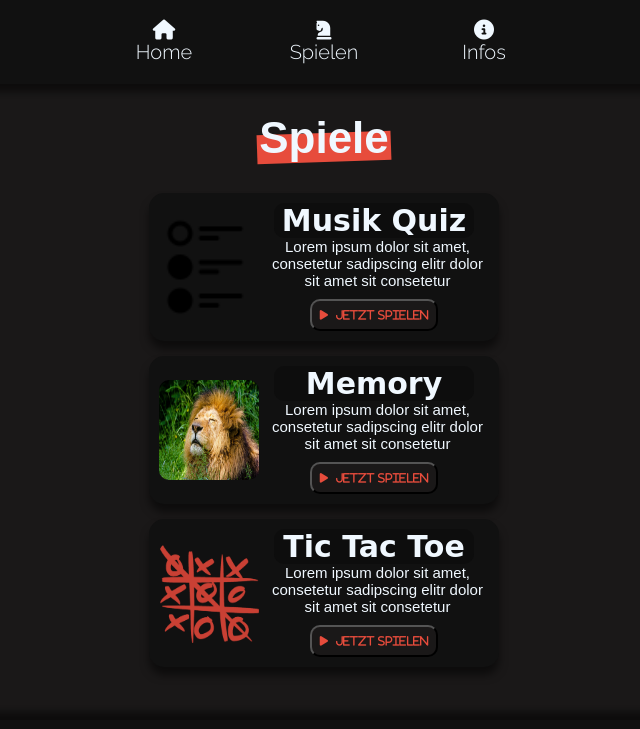
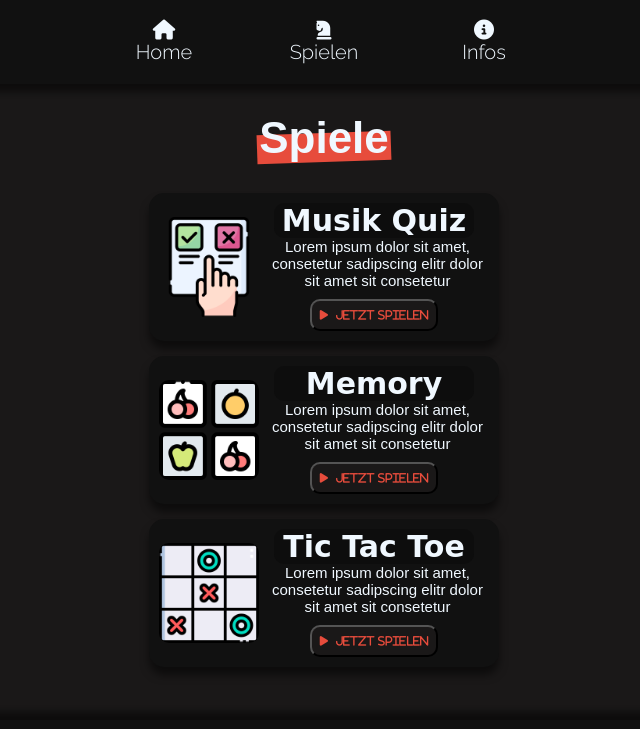
Before and after one commit to mbplabst/PsemGames, a plain HTML site: page games.html in a window 1280 px wide. Shown: the top 729 px of the page, without its empty margins (316-956 px from the left). Drawn offline with Linux system fonts and the light colour scheme; a web font is replaced by a local one.

Commit message:
image update

```diff
--- a/games.html
+++ b/games.html
@@ -47,7 +47,7 @@
 
         <section class="wrapper card-wrapper">
             <div class="card-image-position">
-                <img src="assets/images/default/icons8-checklist-64.png" class="card-image" alt="Gamemode Picture Here">
+                <img src="assets/images/default/quiz.png" class="card-image" alt="Gamemode Picture Here" draggable="false">
             </div>
             <div>
                 <h1 class="header-title">Musik Quiz</h1>
@@ -62,7 +62,7 @@
 
         <section class="wrapper card-wrapper">
             <div class="card-image-position">
-                <img src="assets/images/default/placeholder.jpg" class="card-image" alt="memory">
+                <img src="assets/images/default/memory.png" class="card-image" alt="memory" draggable="false">
             </div>
             <div>
                 <h1 class="header-title">Memory</h1>
@@ -77,7 +77,7 @@
 
         <section class="wrapper card-wrapper">
             <div class="card-image-position">
-                <img src="assets/images/default/tic_tac_toe.png" class="card-image" alt="tic tac toe">
+                <img src="assets/images/default/tictactoe.png" class="card-image" alt="tic tac toe" draggable="false">
             </div>
             <div>
                 <h1 class="header-title">Tic Tac Toe</h1>
```
Also changed, not shown: assets/images/default/10136668_17973872.jpg (deleted), assets/images/default/icons8-checklist-64.png (deleted), assets/images/default/memory.png (added), assets/images/default/placeholder.jpg (deleted), assets/images/default/quiz.png (added), assets/images/default/quizz.png (deleted), assets/images/default/tic_tac_toe.png (deleted), assets/images/default/tictactoe.png (added).
